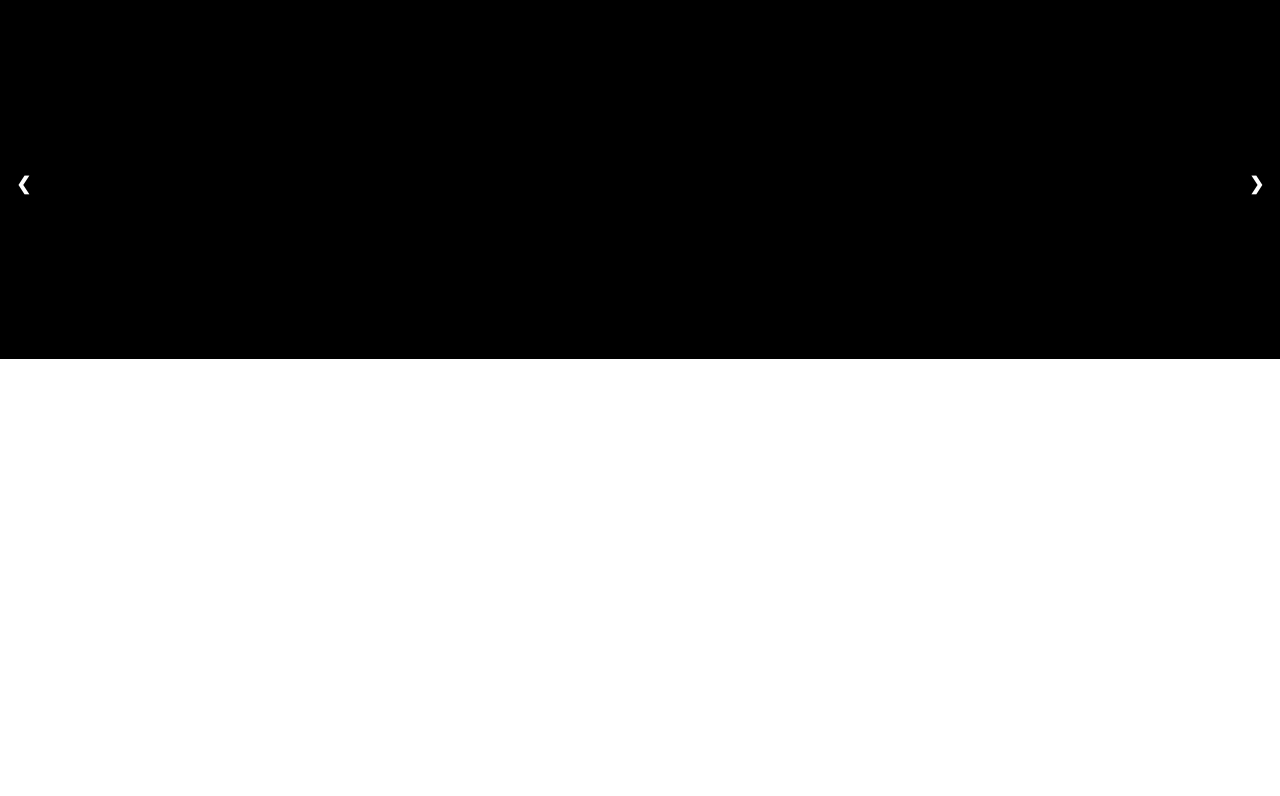
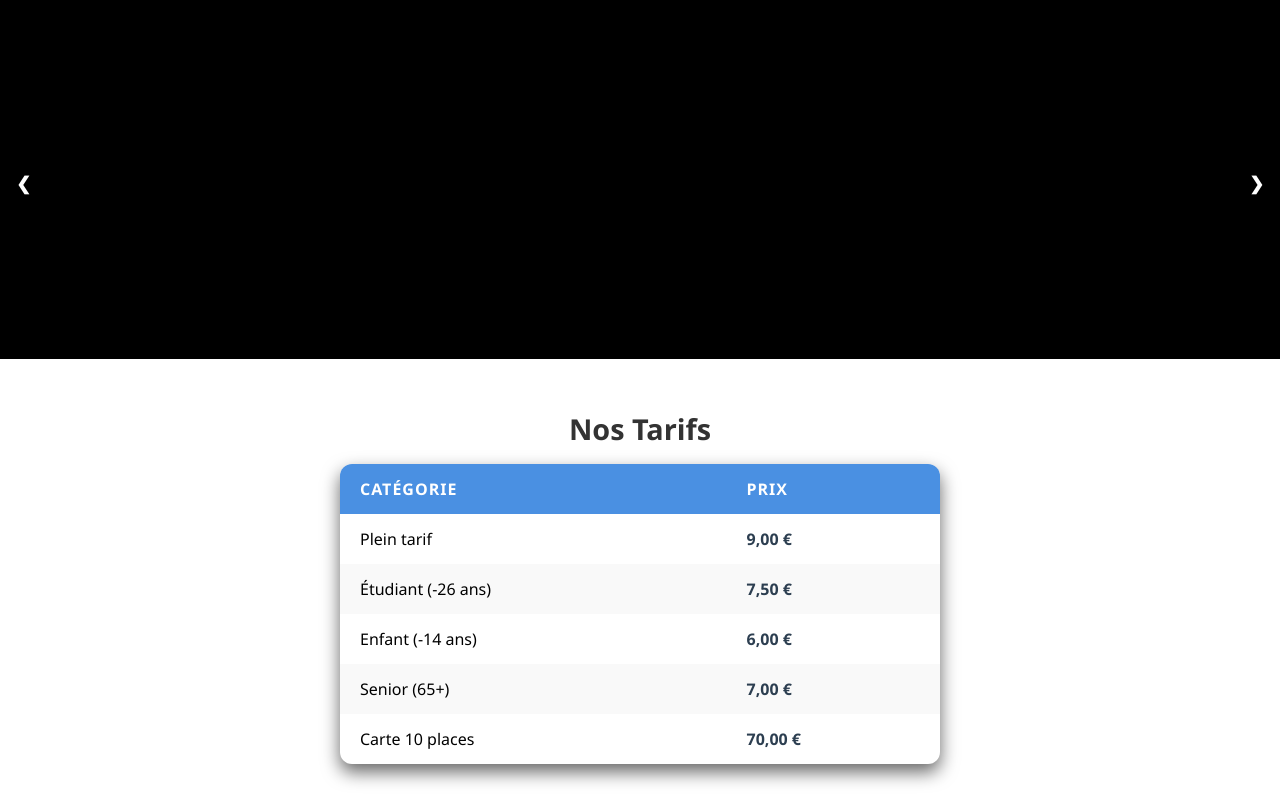
Before and after one commit to baris-ux/cinema-reservation, a Flask app: page / in a window 1280 px wide. Shown: the part 54-850 px from the top of the page. Before the commit the page ends 413 px from the top, so only its background shows below. Run offline with Flask 3, Linux system fonts and the light colour scheme; data that the repository does not hold is empty; some libraries are stand-ins or nearby versions.

Commit message:
ajout section tarrif

```diff
--- a/static/css/accueil.css
+++ b/static/css/accueil.css
@@ -62,3 +62,54 @@ ul li a.active {
 .film img:hover{
     filter : brightness(40%)
 }
+
+
+/* ---------------------------------- tarifs ------------------------- */
+
+#tarifs {
+  max-width: 600px;
+  margin: 2rem auto;
+  font-family: "Segoe UI", Tahoma, Geneva, Verdana, sans-serif;
+}
+
+#tarifs h2 {
+  text-align: center;
+  margin-bottom: 1rem;
+  font-size: 1.8rem;
+  color: #333;
+}
+
+#tarifs table {
+  width: 100%;
+  border-collapse: collapse;
+  overflow: hidden;
+  border-radius: 12px;
+  box-shadow: 0 8px 18px rgba(0,0,0,0.6);
+}
+
+#tarifs thead {
+  background-color: #4a90e2;
+  color: white;
+  text-transform: uppercase;
+  letter-spacing: 1px;
+}
+
+#tarifs th,
+#tarifs td {
+  padding: 14px 20px;
+  text-align: left;
+}
+
+#tarifs tbody tr:nth-child(even) {
+  background-color: #f9f9f9;
+}
+
+#tarifs tbody tr:hover {
+  background-color: #eef6ff;
+  transition: background 0.3s ease;
+}
+
+#tarifs td:last-child {
+  font-weight: bold;
+  color: #2c3e50;
+}
--- a/templates/index.html
+++ b/templates/index.html
@@ -50,6 +50,42 @@
         </div>
 
 
+        <section id="tarifs">
+            <h2>Nos Tarifs</h2>
+            <table>
+                <thead>
+                <tr>
+                    <th>Catégorie</th>
+                    <th>Prix</th>
+                </tr>
+                </thead>
+                <tbody>
+                <tr>
+                    <td>Plein tarif</td>
+                    <td>9,00 €</td>
+                </tr>
+                <tr>
+                    <td>Étudiant (-26 ans)</td>
+                    <td>7,50 €</td>
+                </tr>
+                <tr>
+                    <td>Enfant (-14 ans)</td>
+                    <td>6,00 €</td>
+                </tr>
+                <tr>
+                    <td>Senior (65+)</td>
+                    <td>7,00 €</td>
+                </tr>
+                <tr>
+                    <td>Carte 10 places</td>
+                    <td>70,00 €</td>
+                </tr>
+                </tbody>
+            </table>
+        </section>
+
+
+
         <script src = "{{ url_for('static', filename='js/caroussel.js')}}"></script>
     </body>
 </html>
```
